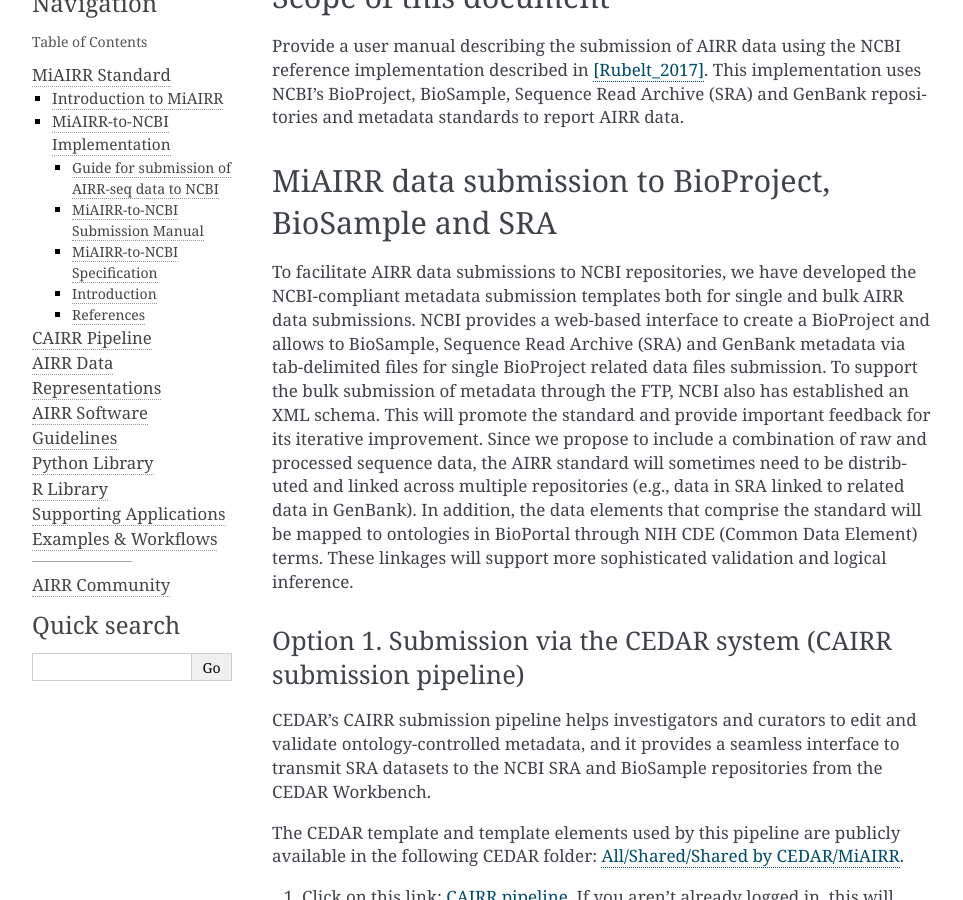
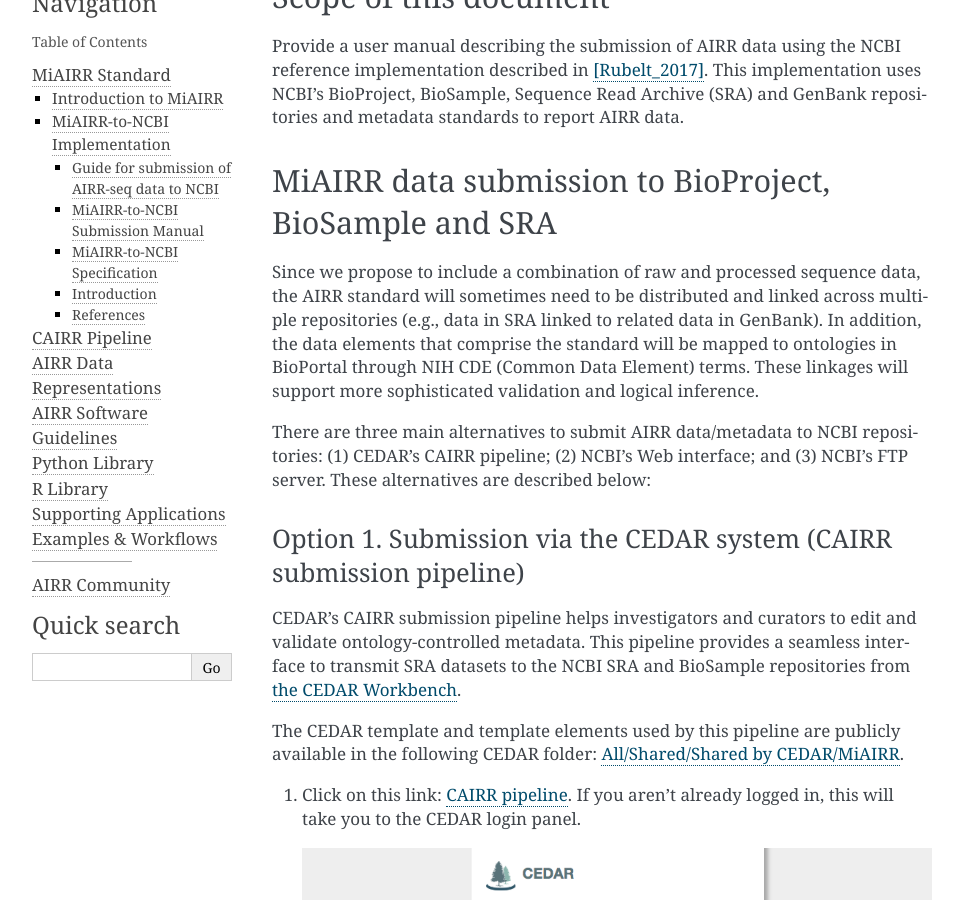
Before and after one commit to airr-community/airr-standards, a Sphinx documentation site: the page built from docs/miairr/manual_miairr_ncbi.rst, in a window 1280 px wide and 900 px high, scrolled down 197 px. Shown: the whole window, without its empty margins (148-1111 px from the left). Built offline with Sphinx 7.4.7, drawn with Linux system fonts in a browser that asks for light colours; pages that are not in the unit, such as notebooks, are missing from menus; some of the changed text lies outside the part shown.

Commit message:
Update manual_miairr_ncbi.rst

```diff
--- a/docs/miairr/manual_miairr_ncbi.rst
+++ b/docs/miairr/manual_miairr_ncbi.rst
@@ -14,26 +14,14 @@
 MiAIRR data submission to BioProject, BioSample and SRA
 =======================================================
 
-To facilitate AIRR data submissions to NCBI repositories, we have
-developed the NCBI-compliant metadata submission templates both for
-single and bulk AIRR data submissions. NCBI provides a web-based
-interface to create a BioProject and allows to BioSample, Sequence Read
-Archive (SRA) and GenBank metadata via tab-delimited files for single
-BioProject related data files submission. To support the bulk submission
-of metadata through the FTP, NCBI also has established an XML schema.
-This will promote the standard and provide important feedback for its
-iterative improvement. Since we propose to include a combination of raw
-and processed sequence data, the AIRR standard will sometimes need to be
-distributed and linked across multiple repositories (e.g., data in SRA
-linked to related data in GenBank). In addition, the data elements that
-comprise the standard will be mapped to ontologies in BioPortal through
-NIH CDE (Common Data Element) terms. These linkages will support more
-sophisticated validation and logical inference.
+Since we propose to include a combination of raw and processed sequence data, the AIRR standard will sometimes need to be distributed and linked across multiple repositories (e.g., data in SRA linked to related data in GenBank). In addition, the data elements that comprise the standard will be mapped to ontologies in BioPortal through NIH CDE (Common Data Element) terms. These linkages will support more sophisticated validation and logical inference.
+
+There are three main alternatives to submit AIRR data/metadata to NCBI repositories: (1) CEDAR's CAIRR pipeline; (2) NCBI's Web interface; and (3) NCBI's FTP server. These alternatives are described below:
 
 Option 1. Submission via the CEDAR system (CAIRR submission pipeline)
 ---------------------------------------------------------------------
 
-CEDAR's CAIRR submission pipeline helps investigators and curators to edit and validate ontology-controlled metadata, and it provides a seamless interface to transmit SRA datasets to the NCBI SRA and BioSample repositories from the CEDAR Workbench.
+CEDAR's CAIRR submission pipeline helps investigators and curators to edit and validate ontology-controlled metadata. This pipeline provides a seamless interface to transmit SRA datasets to the NCBI SRA and BioSample repositories from `the CEDAR Workbench <https://cedar.metadatacenter.org>`_.
 
 The CEDAR template and template elements used by this pipeline are publicly available in the following CEDAR folder: `All/Shared/Shared by CEDAR/MiAIRR <https://cedar.metadatacenter.org/dashboard?folderId=https:%2F%2Frepo.metadatacenter.org%2Ffolders%2F4e5ce935-03ea-401a-804c-c38160c560f2>`_.
 
@@ -148,8 +143,8 @@
 
 #. Complete the submission.
 
-Option 3. Submission via FTP and XML template
----------------------------------------------
+Option 3. Submission via NCBI's FTP server, using a predefined XML template
+---------------------------------------------------------------------------
 
 In addition to the web interface, NCBI provides an FTP-based solution to
 submit bulk metadata. The corresponding AIRR XML templates can be found
```
Also changed, not shown: other parts of docs/miairr/manual_miairr_ncbi.rst (+7 -0 lines).
